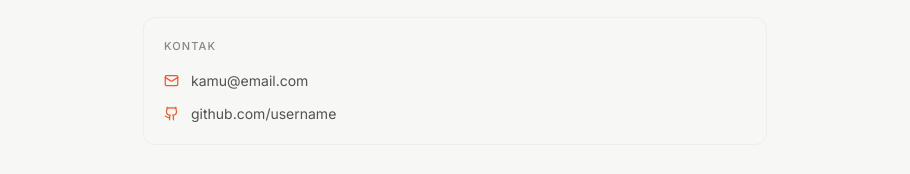
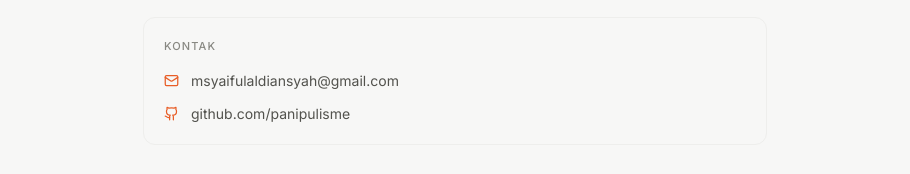
Before and after one commit to panipulisme/personal-blog, a Next.js app: page /about in a window 1280 px wide. Shown: the part 980-1154 px from the top of the page, without its empty margins (185-1095 px from the left). Built offline with nearby package versions, Linux system fonts and the light colour scheme.

Commit message:
update tentang

```diff
--- a/app/about/page.tsx
+++ b/app/about/page.tsx
@@ -96,20 +96,20 @@ export default function AboutPage() {
         </h2>
         <div className="space-y-3">
           <a
-            href="mailto:kamu@email.com"
+            href="mailto:msyaifulaldiansyah@gmail.com"
             className="flex items-center gap-3 text-[14px] text-ink-600 dark:text-ink-400 hover:text-accent transition-colors"
           >
             <Mail size={15} className="text-accent" />
-            kamu@email.com
+            msyaifulaldiansyah@gmail.com
           </a>
           <a
-            href="https://github.com/username"
+            href="https://github.com/panipulisme"
             target="_blank"
             rel="noopener noreferrer"
             className="flex items-center gap-3 text-[14px] text-ink-600 dark:text-ink-400 hover:text-accent transition-colors"
           >
             <Github size={15} className="text-accent" />
-            github.com/username
+            github.com/panipulisme
           </a>
         </div>
       </section>
```
